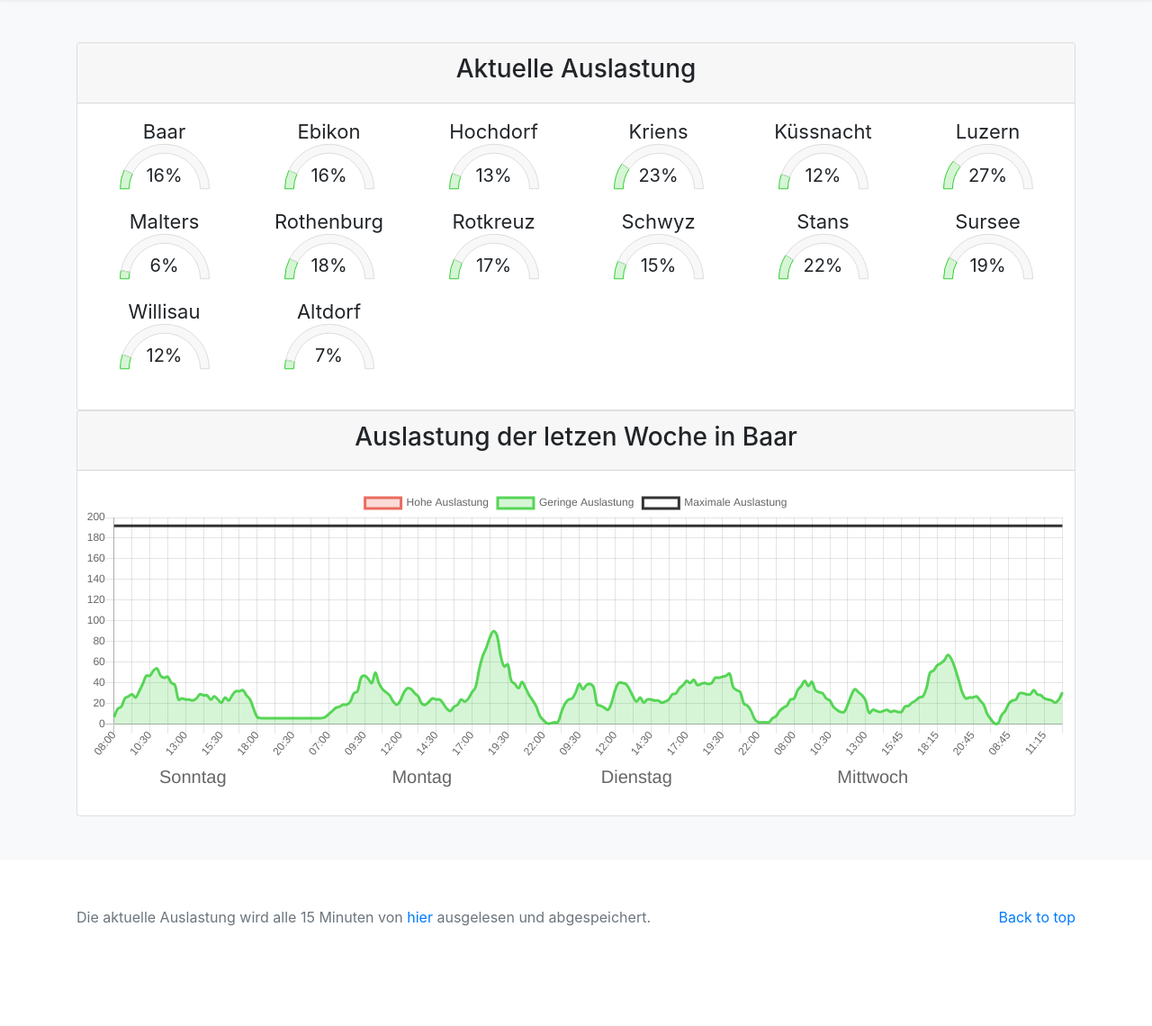
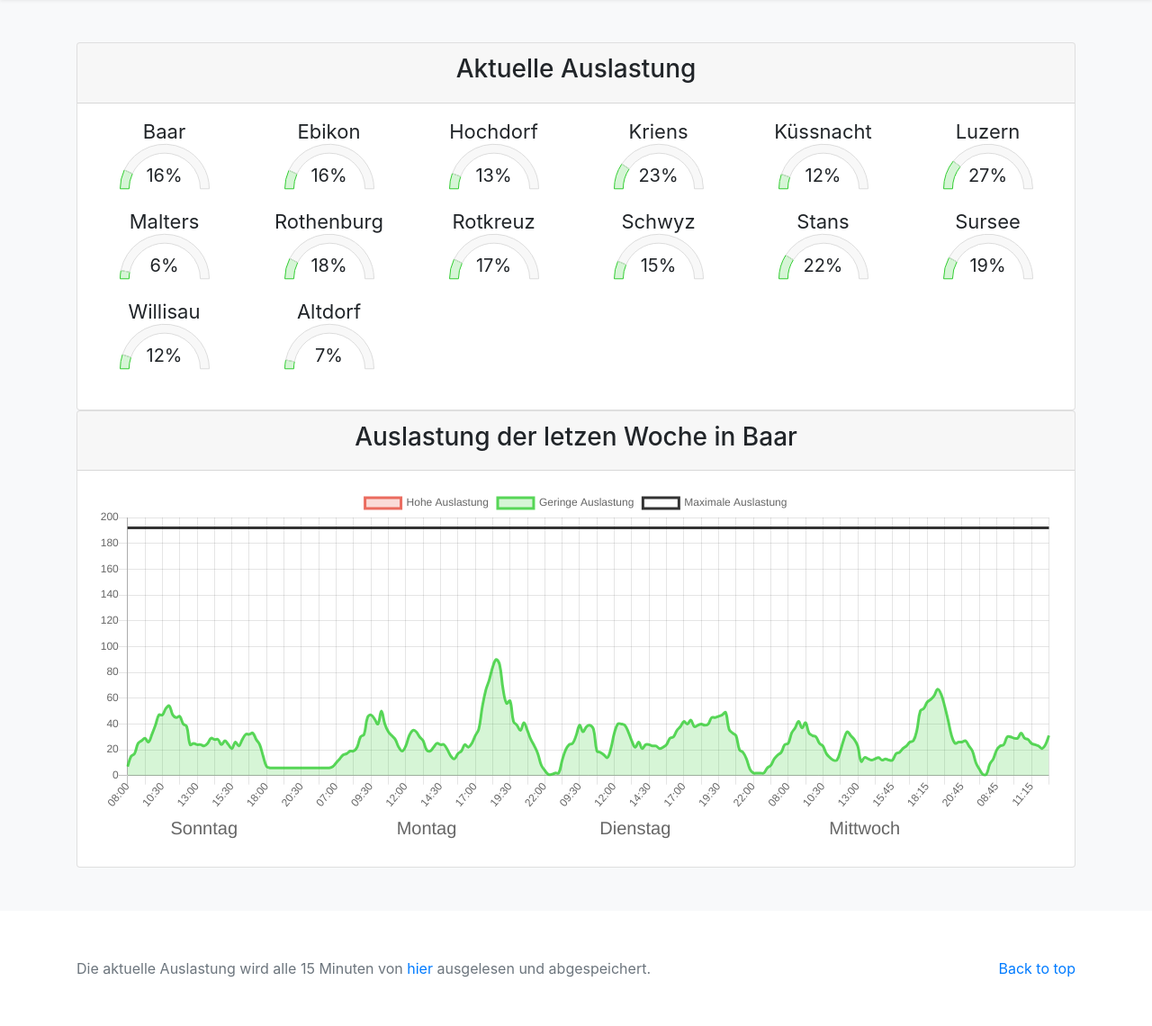
Before and after one commit to PatrickStaehli/one_fitness_occupancy, a Flask app: page /one_occupancy in a window 1280 px wide. Shown: the part 57-1197 px from the top of the page at 90% size. Before the commit the page ends 1086 px from the top, so only its background shows below. Run offline with Flask 2, Linux system fonts and the light colour scheme; data comes from the database, SQL or seed files in the repository; some libraries are stand-ins or nearby versions.

Commit message:
Dynamic height of linechart based on screen-size (50vh)

```diff
--- a/webapp/templates/one_occupancy.html
+++ b/webapp/templates/one_occupancy.html
@@ -45,8 +45,8 @@
 		<h3 id="centre_history_occupancy_title"></h3>
 	  </div>
 	  <div class="card-body">
-		<div class="row">
-        	<canvas id="centre_history_occupancy_linechart" style="position: relative; height:40vh; width:80vw"></canvas>
+		<div id="canvasWrapper" style="position: relative; height: 50vh">
+        	<canvas id="centre_history_occupancy_linechart"></canvas>
 		</div>
 	  </div>
 	</div>
@@ -147,6 +147,8 @@
 		]
 	  },
 	  options:{
+		responsive: true,
+		maintainAspectRatio: false,
 		scales:{
 	      xAxes:[
 			{
```
